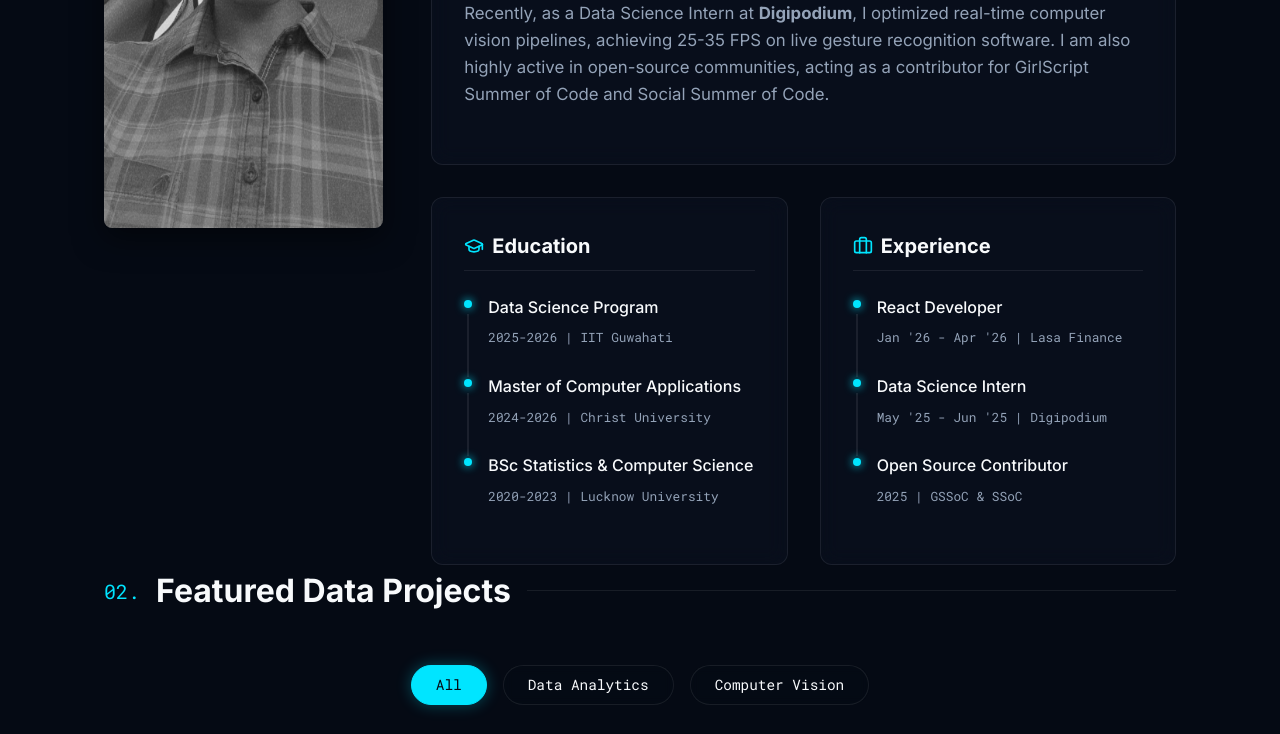
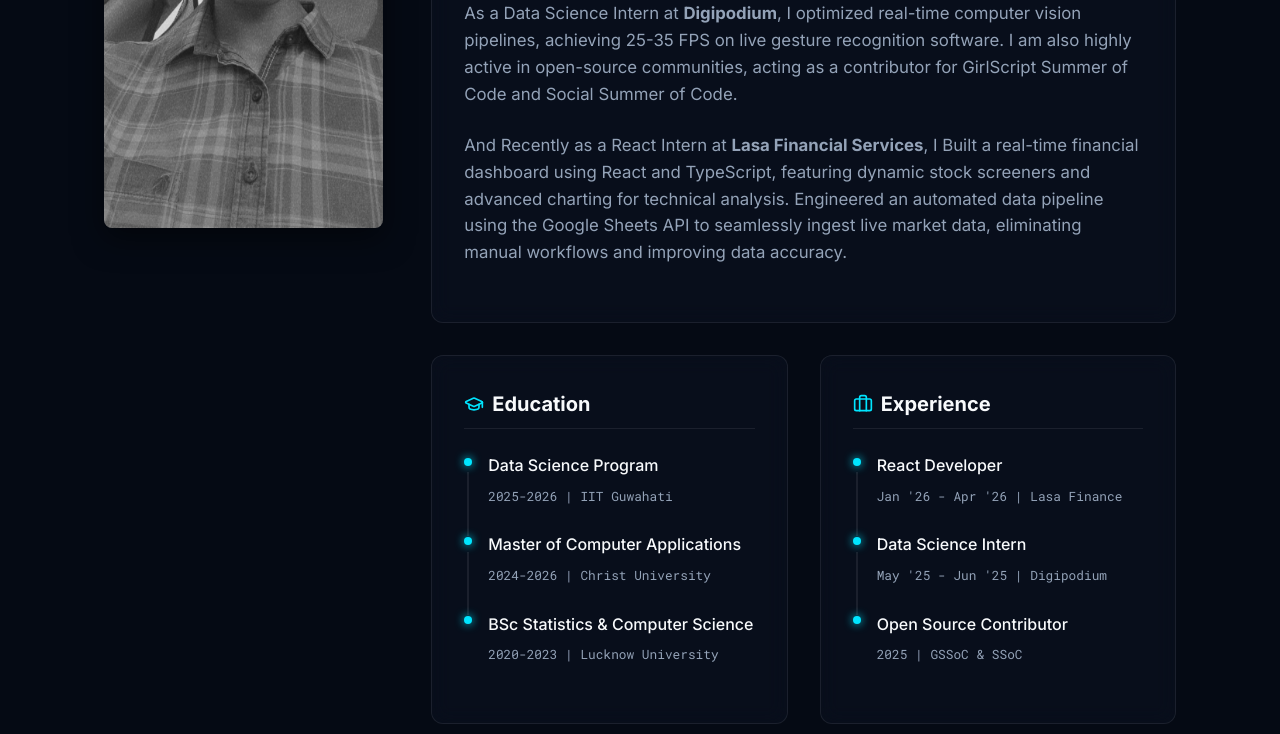
Before and after one commit to Vanshaj14Mohan/Portfolio, a React (Vite) app: page / in a window 1280 px wide. Shown: the part 1168-1902 px from the top of the page. Built offline with nearby package versions, Linux system fonts and the light colour scheme.

Commit message:
Portfolio

```diff
--- a/src/components/About.jsx
+++ b/src/components/About.jsx
@@ -36,9 +36,15 @@
               to bridge the gap between heavy statistical modeling and robust software engineering.
             </p>
             <p>
-              Recently, as a Data Science Intern at <strong>Digipodium</strong>, I optimized real-time computer vision pipelines,
+              As a Data Science Intern at <strong>Digipodium</strong>, I optimized real-time computer vision pipelines,
               achieving 25-35 FPS on live gesture recognition software. I am also highly active in open-source
               communities, acting as a contributor for GirlScript Summer of Code and Social Summer of Code.
+            </p>
+             <p>
+              And Recently as a React Intern at <strong>Lasa Financial Services</strong>, I Built a real-time financial dashboard using React and
+              TypeScript, featuring dynamic stock screeners and advanced charting for technical analysis. Engineered an
+              automated data pipeline using the Google Sheets API to seamlessly ingest live market data, eliminating manual
+              workflows and improving data accuracy.
             </p>
           </div>
 
```
